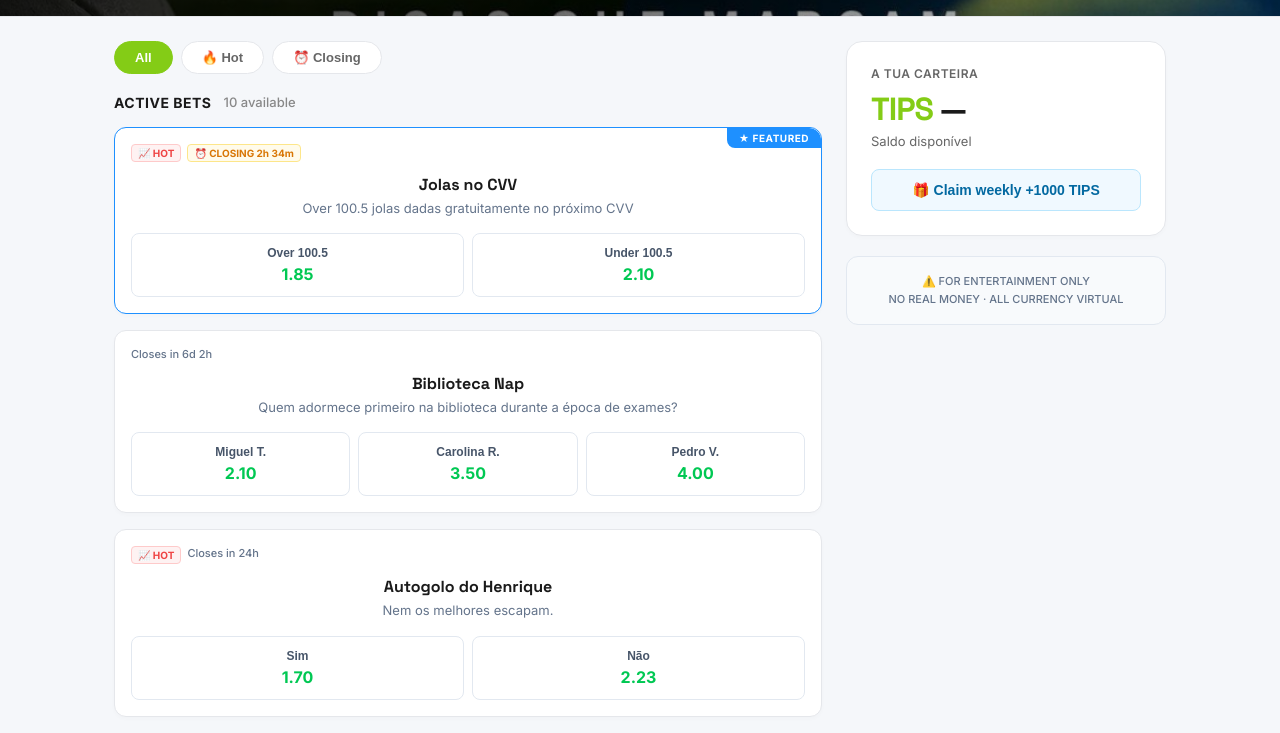
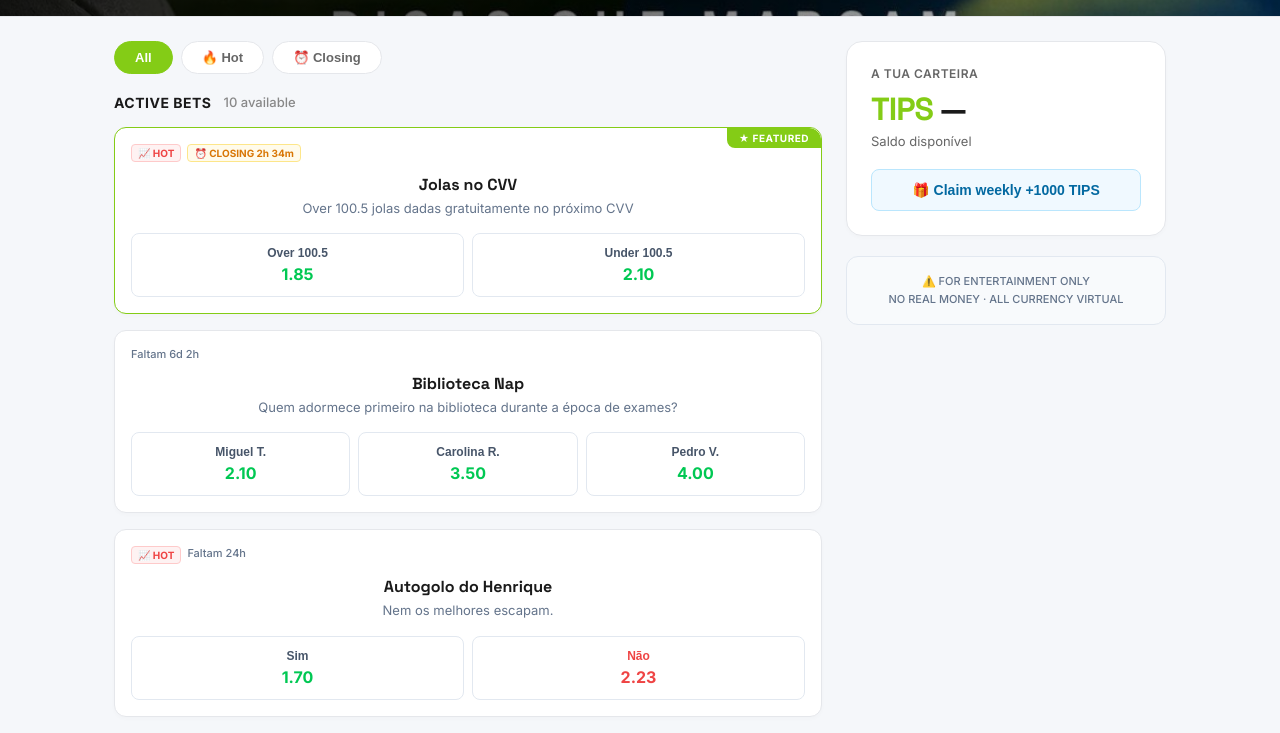
Before and after one commit to afonsolince06/NOVATIPS, a React (Vite) app: page / in a window 1280 px wide. Shown: the part 420-1153 px from the top of the page. Built offline with nearby package versions, Linux system fonts and the light colour scheme; no server answers; the database is empty.

Commit message:
tempo restante dinamico nas apostas

```diff
--- a/src/components/BetCard.jsx
+++ b/src/components/BetCard.jsx
@@ -3,19 +3,45 @@ export default function BetCard({ bet, onOptionClick }) {
 
   // Calculate automatic expiry based on hours in the label
   let isExpired = false;
+  let remainingText = closesLabel;
+  let isClosingSoon = false;
+
   if (bet.created_at) {
     const hoursMatch = closesLabel.match(/(\d+)/);
     if (hoursMatch) {
       const hours = parseInt(hoursMatch[1], 10);
+
+      // If it's labeled in days (e.g. "7d"), convert to hours for calculation
+      const multiplier = closesLabel.toLowerCase().includes('d') ? 24 : 1;
+      const totalHours = hours * multiplier;
+
       const createdAtTime = new Date(bet.created_at).getTime();
-      const expiresAt = createdAtTime + (hours * 60 * 60 * 1000);
-      if (Date.now() > expiresAt) {
+      const expiresAt = createdAtTime + (totalHours * 60 * 60 * 1000);
+      const now = Date.now();
+
+      if (now > expiresAt) {
         isExpired = true;
+      } else {
+        const diffMs = expiresAt - now;
+        const diffHours = Math.floor(diffMs / (1000 * 60 * 60));
+        const diffMinutes = Math.floor((diffMs % (1000 * 60 * 60)) / (1000 * 60));
+
+        if (diffHours >= 24) {
+          const diffDays = Math.floor(diffHours / 24);
+          remainingText = `${diffDays}d ${diffHours % 24}h`;
+        } else if (diffHours > 0) {
+          remainingText = `${diffHours}h ${diffMinutes}m`;
+          if (diffHours <= 3) isClosingSoon = true;
+        } else {
+          remainingText = `${diffMinutes}m`;
+          isClosingSoon = true;
         }
       }
     }
-
-  const isClosingSoon = !isExpired && closesLabel.includes('m') && !closesLabel.includes('d');
+  } else {
+    // Fallback if no created_at
+    isClosingSoon = !isExpired && closesLabel.includes('m') && !closesLabel.includes('d');
+  }
 
   // Safe parse: handle both proper JSONB array and accidental string (legacy bug)
   let opts = [];
@@ -26,7 +52,7 @@ export default function BetCard({ bet, onOptionClick }) {
   return (
     <div style={{
       background: '#ffffff',
-      border: bet.featured ? '1px solid #1e90ff' : '1px solid #e5e7eb',
+      border: bet.featured ? '1px solid #84cc16' : '1px solid #e5e7eb',
       borderRadius: 12, padding: '16px', position: 'relative', overflow: 'hidden',
       boxShadow: '0 2px 4px rgba(0,0,0,0.02)',
       transition: 'box-shadow 0.2s',
@@ -36,7 +62,7 @@ export default function BetCard({ bet, onOptionClick }) {
     onMouseLeave={e => !isExpired && (e.currentTarget.style.boxShadow = '0 2px 4px rgba(0,0,0,0.02)')}
     >
       {bet.featured && !isExpired && (
-        <div style={{ position: 'absolute', top: 0, right: 0, background: '#1e90ff', color: '#fff', fontSize: 10, fontWeight: 700, padding: '4px 12px', borderRadius: '0 12px 0 8px', letterSpacing: 0.5 }}>
+        <div style={{ position: 'absolute', top: 0, right: 0, background: '#84cc16', color: '#fff', fontSize: 10, fontWeight: 700, padding: '4px 12px', borderRadius: '0 12px 0 8px', letterSpacing: 0.5 }}>
           ★ FEATURED
         </div>
       )}
@@ -57,12 +83,12 @@ export default function BetCard({ bet, onOptionClick }) {
               )}
               {isClosingSoon && (
                 <span style={{ fontSize: 10, fontWeight: 700, background: '#fffbeb', border: '1px solid #fde68a', color: '#d97706', borderRadius: 4, padding: '2px 6px' }}>
-                  ⏰ CLOSING {closesLabel}
+                  ⏰ CLOSING {remainingText}
                 </span>
               )}
               {!isClosingSoon && (
                  <span style={{ fontSize: 11, color: '#64748b', fontWeight: 500 }}>
-                   Closes in {closesLabel}
+                   Faltam {remainingText}
                  </span>
               )}
             </>
@@ -79,7 +105,10 @@ export default function BetCard({ bet, onOptionClick }) {
 
       {/* Odds buttons */}
       <div style={{ display: 'flex', gap: 8, flexWrap: 'wrap' }}>
-        {opts.map((opt, i) => (
+        {opts.map((opt, i) => {
+          const isNo = opt.label.toLowerCase().trim() === 'não' || opt.label.toLowerCase().trim() === 'nao';
+
+          return (
             <button
               key={i}
               disabled={isExpired}
@@ -93,8 +122,8 @@ export default function BetCard({ bet, onOptionClick }) {
               onMouseEnter={e => {
                 if (isExpired) return;
                 e.currentTarget.style.transform = 'scale(1.03)';
-              e.currentTarget.style.borderColor = '#1e90ff';
-              e.currentTarget.style.boxShadow = '0 4px 6px -1px rgba(30, 144, 255, 0.1)';
+                e.currentTarget.style.borderColor = isNo ? '#ef4444' : '#84cc16';
+                e.currentTarget.style.boxShadow = isNo ? '0 4px 6px -1px rgba(239, 68, 68, 0.1)' : '0 4px 6px -1px rgba(132, 204, 22, 0.1)';
               }}
               onMouseLeave={e => {
                 if (isExpired) return;
@@ -103,12 +132,13 @@ export default function BetCard({ bet, onOptionClick }) {
                 e.currentTarget.style.boxShadow = 'none';
               }}
             >
-            <span style={{ fontSize: 12, color: isExpired ? '#94a3b8' : '#475569', fontWeight: 600 }}>{opt.label}</span>
-            <span style={{ fontFamily: "'Inter', sans-serif", fontWeight: 800, fontSize: 16, color: isExpired ? '#94a3b8' : '#00c853' }}>
+              <span style={{ fontSize: 12, color: isExpired ? '#94a3b8' : (isNo ? '#ef4444' : '#475569'), fontWeight: 600 }}>{opt.label}</span>
+              <span style={{ fontFamily: "'Inter', sans-serif", fontWeight: 800, fontSize: 16, color: isExpired ? '#94a3b8' : (isNo ? '#ef4444' : '#00c853') }}>
                 {opt.odds.toFixed(2)}
               </span>
             </button>
-        ))}
+          );
+        })}
       </div>
     </div>
   );
```
Lines whose indentation alone changed are shown as unchanged.
